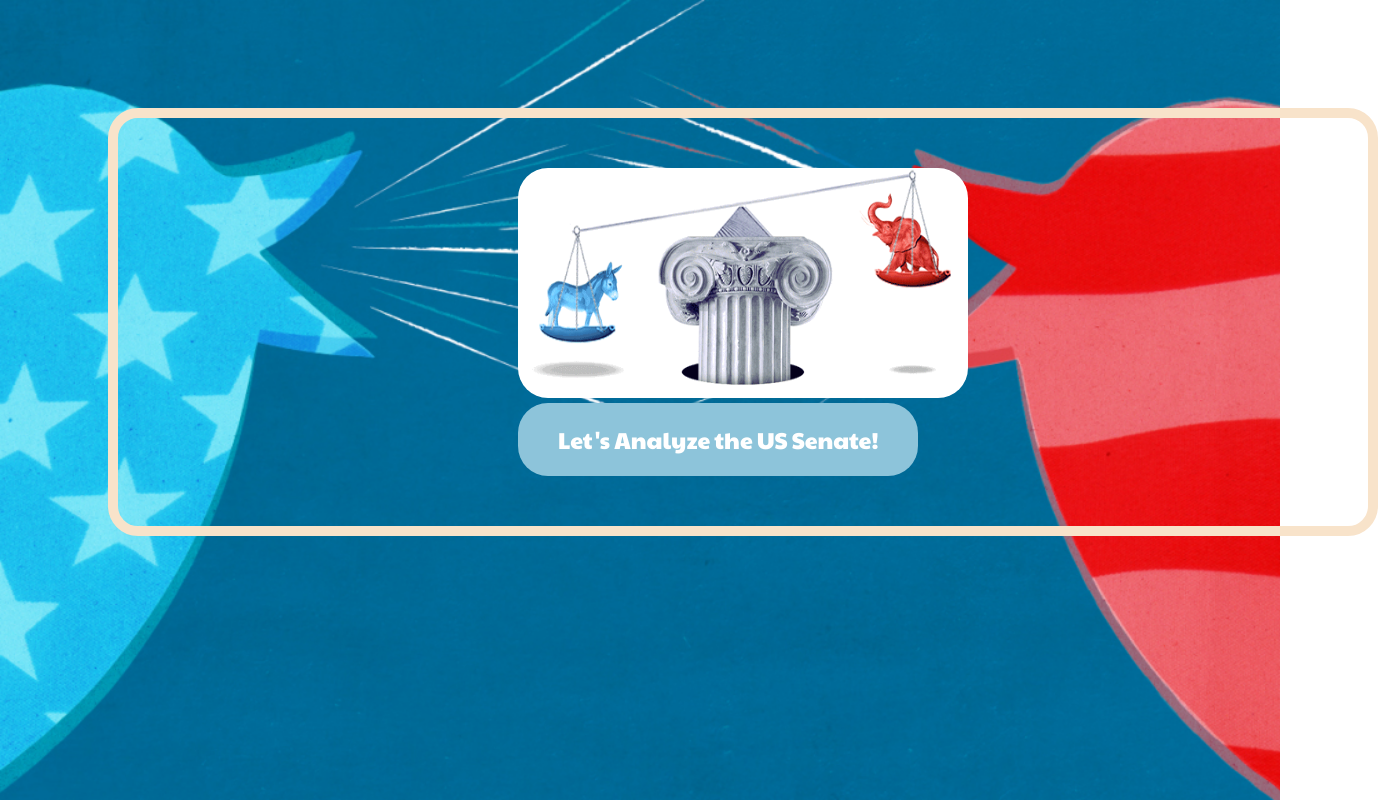
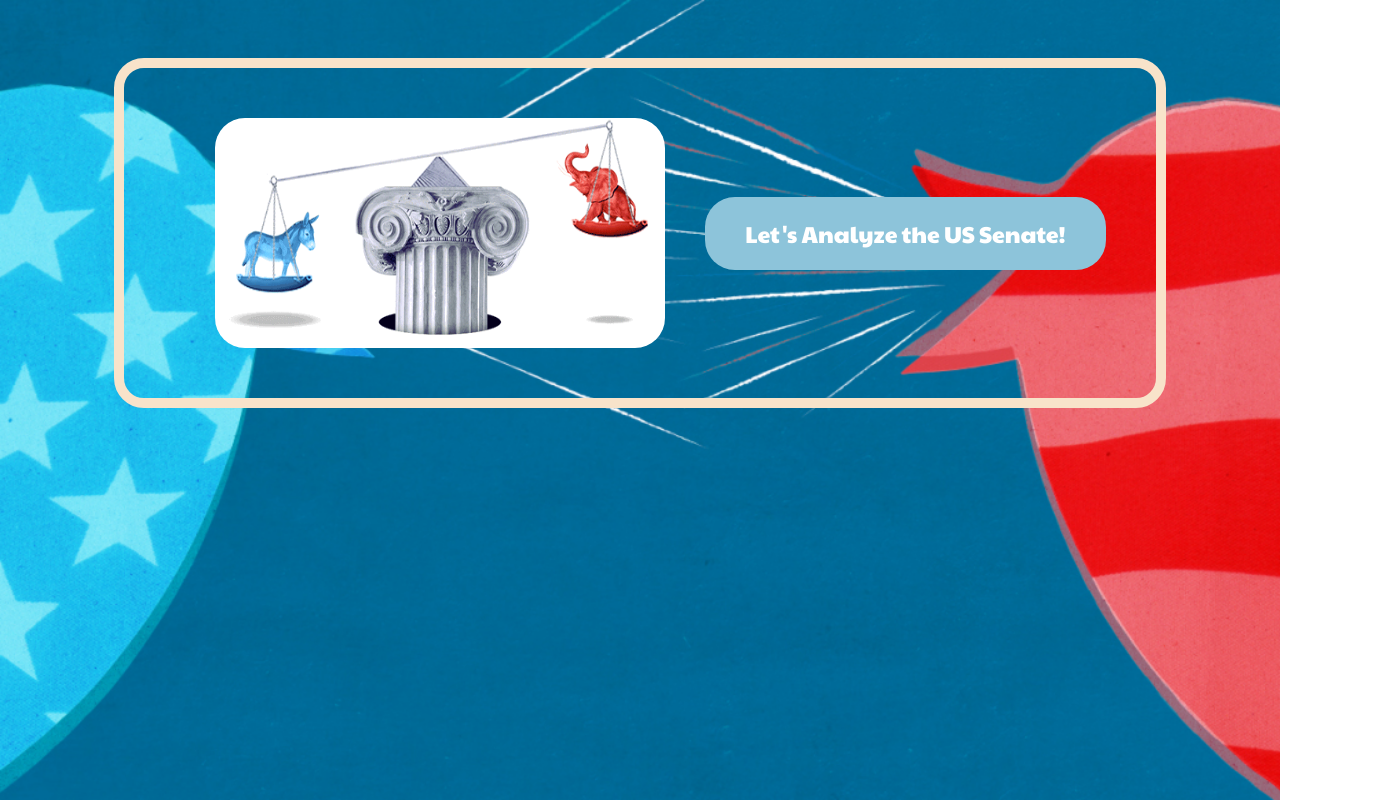
Before and after one commit to AnuragPamuru/dsc-180b-capstone-b03, a plain HTML site: page docs/index.html in a window 1280 px wide. Shown: the whole page, 1378 px wide, since content can reach past the window. Drawn offline with Linux system fonts and the light colour scheme.

Commit message:
Website: centering relative instead of absolute

```diff
--- a/docs/inner/styles/final_project.css
+++ b/docs/inner/styles/final_project.css
@@ -1,29 +1,24 @@
 body{
     background: url("/images/inner_back.jpg") center fixed;
     padding: 50px;
-    /* font-family: 'Courier New', monospace; */
 }
 h1{
     font-family: Georgia, serif;
     font-size: 30px;
-    /* text-shadow: 2px 2px 8px #f7917f; */
 }
 
 #main{
-    width: 1100px;
-    margin: 50px;
-    padding: 50px;
+    width: 80%;
+    margin: auto;
+    padding: 5%;
     background-color: white;
     border-radius: 30px;
     border: 10px solid #99d0e9;
 }
-#titleImage{
-    border-radius: 30px;
-    margin-left: 300px;
-}
+
 #titlename{
     font-family: 'Paytone One', sans-serif;
-    margin-left: 350px;
+    margin-left: 30%;
     font-size: 40px;
     color: rgb(104, 102, 102);
 }
@@ -37,11 +32,9 @@ p{
     color: rgb(104, 102, 102);
     font-size: 18px;
     line-height: 1.5;
-    /* text-shadow: 2px 2px 8px #f7917f; */
-
 }
 #authorname{
-    margin-left: 730px;
+    margin-left: 80%;
     text-shadow: 2px 2px 8px #80d2f3;
     color: rgb(138, 135, 135);
 }
@@ -51,11 +44,12 @@ p{
     color: rgb(104, 102, 102);
 }
 
-#eda_vis{
-    margin-left: 200px;
+.eda_vis{
+    margin-left: 15%;
+    margin-right: 15%;
 }
 #info1{
-    margin-left: 300px;
+    margin-left: 30%;
 }
 
 .center {
--- a/docs/inner/styles/opening.css
+++ /dev/null
@@ -1,33 +0,0 @@
-*{
-    font-family: 'Paytone One', sans-serif;
-}
-body{
-    background: url("/images/open.png") center no-repeat fixed;
-    padding: 50px;
-}
-
-#main{
-    width: 1050px;
-    margin: 50px;
-    padding: 50px;
-    border-radius: 30px;
-    border: 10px solid #f8cfca;
-}
-
-#travel{
-    margin-left: 350px;
-    border-radius: 30px;
-}
-
-.button {
-    border: none;
-    color: white;
-    padding: 20px 40px;
-    text-align: center;
-    font-size: 23px;
-    cursor: pointer;
-    margin-left: 350px;
-    border-radius: 30px;
-  }
-
-.button1 {background-color: rgb(102, 180, 172);}
--- a/docs/styles/final_project.css
+++ /dev/null
@@ -1,153 +0,0 @@
-body{
-    background: url("/images/airbnb_background.png") center fixed;
-    padding: 50px;
-    /* font-family: 'Courier New', monospace; */
-}
-h1{
-    font-family: Georgia, serif;
-    font-size: 30px;
-    /* text-shadow: 2px 2px 8px #f7917f; */
-}
-
-#main{
-    width: 1150px;
-    margin: 50px;
-    padding: 50px;
-    background-color: white;
-    border-radius: 30px;
-    border: 10px solid #f8cfca;
-}
-#titleImage{
-    border-radius: 30px;
-    margin-left: 350px;
-}
-#titlename{
-    font-family: 'Paytone One', sans-serif;
-    margin-left: 300px;
-    font-size: 40px;
-    color: rgb(104, 102, 102);
-}
-#title{
-    font-size: 50px;
-    grid-row: 50px 50px;
-
-}
-p{
-    font-family: 'Courier', monospace;
-    color: rgb(104, 102, 102);
-    font-size: 15px;
-    /* text-shadow: 2px 2px 8px #f7917f; */
-
-}
-#authorname{
-    margin-left: 900px;
-    text-shadow: 2px 2px 8px #f7917f;
-    color: rgb(138, 135, 135);
-}
-
-#dashboard{
-    display: grid;
-    margin-left: 100px;
-    grid-template-columns: 350px 350px 350px;
-    grid-template-rows: 80px 25px;
-    justify-items: center;
-    align-items: center;
-    color: rgb(104, 102, 102);
-    /* text-shadow: 2px 2px 8px #f7917f; */
-
-
-
-}
-#story{
-    margin-top: 100px;
-    border-radius: 20px;
-    margin-bottom: 100px;
-}
-#pyramid{
-    margin-top: 100px;
-    margin-bottom: 100px;
-}
-
-#wordcloud{
-    margin-left: 300px;
-}
-
-#cloudname{
-    font-family: 'Courier', Courier, monospace;
-    font-size: 25px;
-    color:rgb(104, 102, 102);
-    margin-left: 300px;
-
-}
-
-#caption1{
-    font-family: 'Courier', Courier, monospace;
-    font-size: 15px;
-    color:rgb(104, 102, 102);
-
-}
-
-b{
-    color: rgb(238, 147, 113);
-}
-
-
-
-.highcharts-point {
- stroke: white;
-}
-.main-color, .main-color .highcharts-point {
- fill: rgb(122, 192, 169);
-}
-/* .highcharts-graph.highcharts-negative {
- stroke: blue;
-} */
-.highcharts-area.highcharts-negative {
-    fill: rgb(243, 165, 159);
-}
-.highcharts-point.highcharts-negative {
-    fill: rgb(243, 165, 159);
-}
-#map{
-    margin-left: 180px;
-    margin-top: 100px;
-    margin-bottom: 30px;
-}
-.highcharts-figure{
-    margin-bottom: 100px;
-}
-#line{
-    margin-top: 100px;
-    margin-bottom: 100px;
-}
-#wordcloud{
-    margin-top: 100px;
-    margin-bottom: 100px;
-}
-
-.chart-parent{
-    display: flex;
-}
-
-#endimg{
-    border-radius: 30px;
-}
-#end{
-    margin-left: 370px;
-}
-.button {
-    border: none;
-    color: white;
-    padding: 20px 40px;
-    text-align: center;
-    font-size: 23px;
-    cursor: pointer;
-    margin-left: 410px;
-    margin-top: 20px;
-    border-radius: 30px;
-    font-family: 'Paytone One', sans-serif;
-
-
-  }
-
-.button2 {background-color: rgb(250, 161, 158);}
--- a/docs/styles/opening.css
+++ b/docs/styles/opening.css
@@ -8,15 +8,20 @@ body{
 }
 
 #main{
-    width: 1150px;
-    margin: 50px;
+    width: 80%;
+    margin-left: auto;
+    margin-right: auto;
     padding: 50px;
     border-radius: 30px;
     border: 10px solid #f8e3ca;
+    display: flex;
+    justify-content: center;
+    align-items: center;
 }
 
 #travel{
-    margin-left: 350px;
+    margin-left: auto;
+    margin-right: auto;
     border-radius: 30px;
 }
 
@@ -27,7 +32,8 @@ body{
     text-align: center;
     font-size: 23px;
     cursor: pointer;
-    margin-left: 350px;
+    margin-left: auto;
+    margin-right: auto;
     border-radius: 30px;
   }
 
```
Also changed, not shown: docs/inner/index.html (+1 -2 lines).
